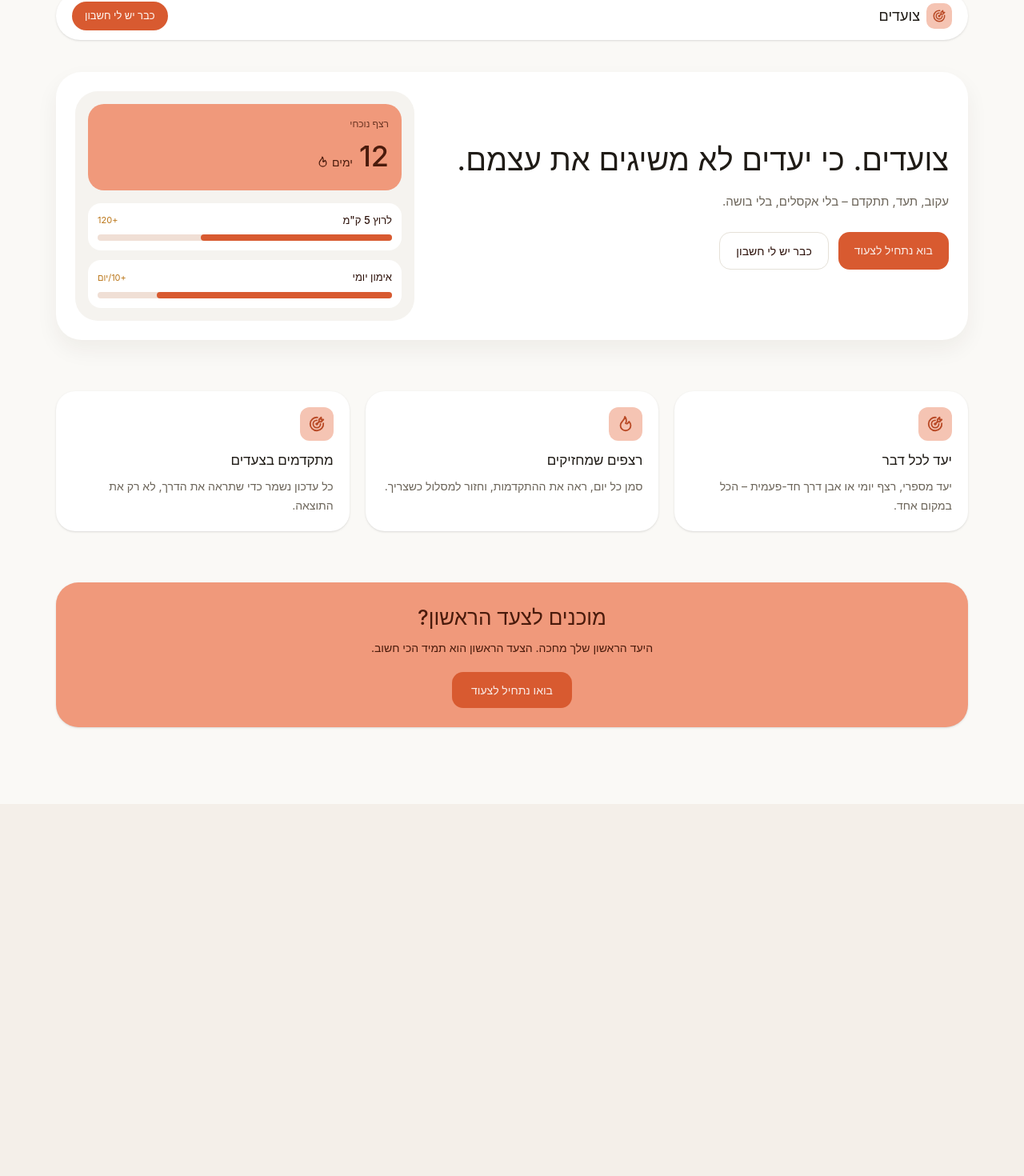
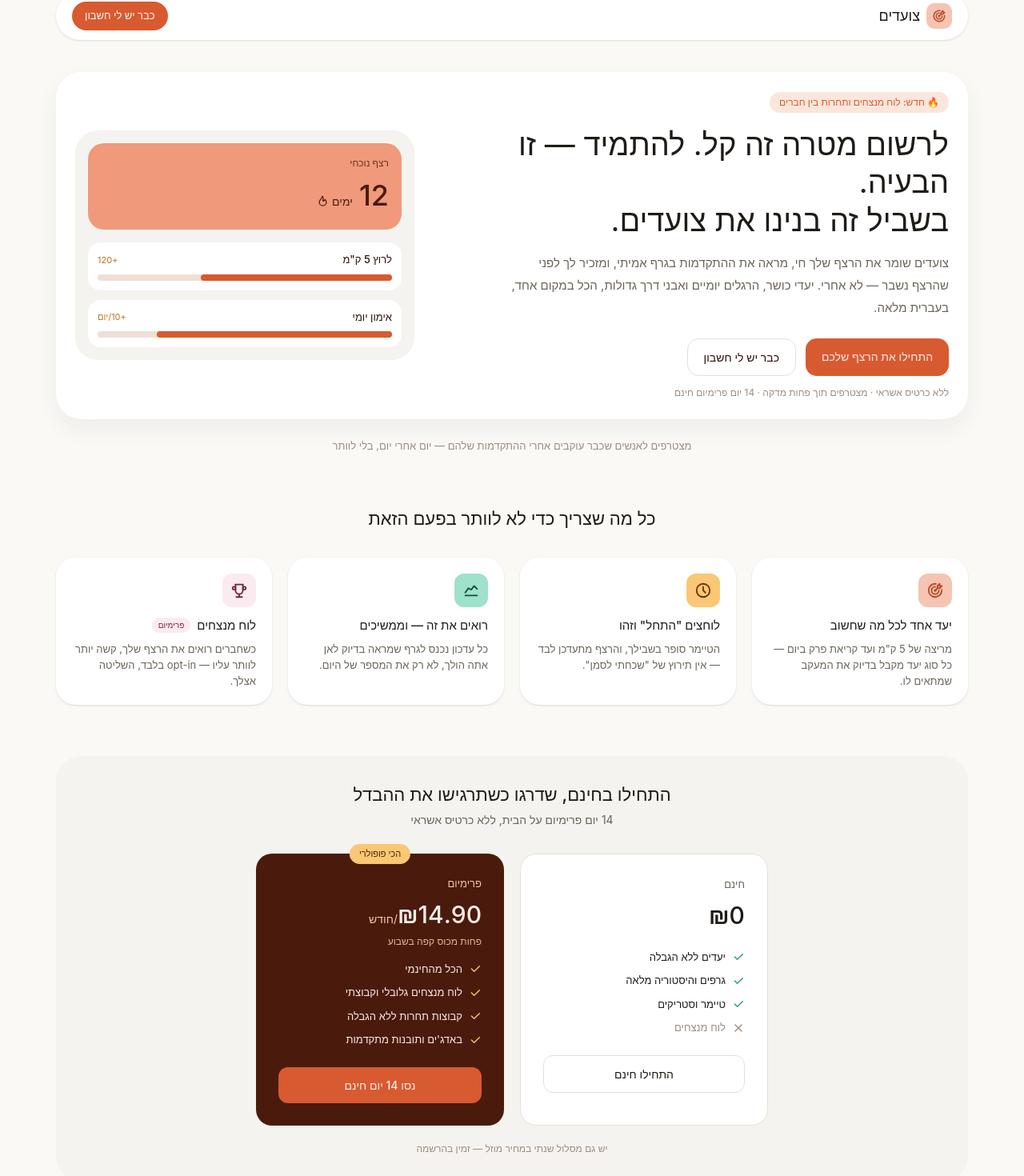
Before and after one commit to bashy-yacob/tsoadim, a Next.js app: page / in a window 1280 px wide. Shown: the part 42-1512 px from the top of the page at 80% size. Before the commit the page ends 1047 px from the top, so only its background shows below. Built offline with nearby package versions, Linux system fonts and the light colour scheme.

Commit message:
דף נחיתה

```diff
--- a/components/landing-screen.tsx
+++ b/components/landing-screen.tsx
@@ -1,6 +1,11 @@
 import {
   IconFlame,
   IconTargetArrow,
+  IconClock,
+  IconChartLine,
+  IconTrophy,
+  IconCheck,
+  IconX,
 } from "@tabler/icons-react";
 import Link from "next/link";
 
@@ -8,6 +13,7 @@ export function LandingScreen() {
   return (
     <main className="min-h-screen bg-[#FAF9F6] px-4 py-8" dir="rtl">
       <div className="mx-auto max-w-[1140px]">
+        {/* NAV */}
         <header className="mb-10 flex items-center justify-between rounded-full bg-white px-5 py-3 shadow-sm">
           <div className="flex items-center gap-2">
             <div className="flex h-[32px] w-[32px] items-center justify-center rounded-[10px] bg-[#F5C4B3] text-[#B94A26]">
@@ -20,20 +26,33 @@ export function LandingScreen() {
           </Link>
         </header>
 
-        <section className="mb-16 grid items-center gap-8 rounded-[32px] bg-[#fff] p-6 shadow-[0_12px_28px_rgba(52,31,16,0.06)] md:grid-cols-[1.2fr_0.8fr]">
+        {/* HERO */}
+        <section className="mb-6 grid items-center gap-8 rounded-[32px] bg-white p-6 shadow-[0_12px_28px_rgba(52,31,16,0.06)] md:grid-cols-[1.2fr_0.8fr]">
           <div>
-            <h1 className="text-[38px] leading-[1.2] text-[#1F1B16]">צועדים. כי יעדים לא משיגים את עצמם.</h1>
+            <span className="mb-4 inline-block rounded-full bg-[#FBE6DC] px-3 py-1 text-[12px] font-medium text-[#D85A30]">
+              🔥 חדש: לוח מנצחים ותחרות בין חברים
+            </span>
+            <h1 className="text-[38px] leading-[1.25] text-[#1F1B16]">
+              לרשום מטרה זה קל. להתמיד — זו הבעיה.
+              <br />
+              בשביל זה בנינו את צועדים.
+            </h1>
             <p className="mt-4 max-w-[560px] text-[15px] leading-7 text-[#6B6459]">
-              עקוב, תעד, תתקדם – בלי אקסלים, בלי בושה.
+              צועדים שומר את הרצף שלך חי, מראה את ההתקדמות בגרף אמיתי, ומזכיר לך לפני
+              שהרצף נשבר — לא אחרי. יעדי כושר, הרגלים יומיים ואבני דרך גדולות, הכל
+              במקום אחד, בעברית מלאה.
             </p>
             <div className="mt-6 flex flex-wrap gap-3">
               <Link href="/auth" className="rounded-[14px] bg-[#D85A30] px-5 py-3 text-[14px] font-medium text-[#FAECE7]">
-                בוא נתחיל לצעוד
+                התחילו את הרצף שלכם
               </Link>
               <Link href="/dashboard" className="rounded-[14px] border border-[#E5E1D8] bg-white px-5 py-3 text-[14px] font-medium text-[#2d120b]">
                 כבר יש לי חשבון
               </Link>
             </div>
+            <p className="mt-3 text-[12px] text-[#9C8C81]">
+              ללא כרטיס אשראי · מצטרפים תוך פחות מדקה · 14 יום פרימיום חינם
+            </p>
           </div>
 
           <div className="rounded-[28px] bg-[#F5F3EF] p-4">
@@ -41,7 +60,9 @@ export function LandingScreen() {
               <p className="mb-1 text-[12px] font-medium opacity-80">רצף נוכחי</p>
               <div className="flex items-baseline gap-2">
                 <span className="text-[36px] font-medium">12</span>
-                <span className="inline-flex items-center gap-1 text-[14px]">ימים <IconFlame size={15} aria-hidden="true" /></span>
+                <span className="inline-flex items-center gap-1 text-[14px]">
+                  ימים <IconFlame size={15} aria-hidden="true" />
+                </span>
               </div>
             </div>
             <div className="mt-4 space-y-3">
@@ -67,29 +88,148 @@ export function LandingScreen() {
           </div>
         </section>
 
-        <section className="mb-16 grid gap-5 md:grid-cols-3">
+        {/* TRUST LINE */}
+        <p className="mb-16 text-center text-[13px] text-[#9C8C81]">
+          מצטרפים לאנשים שכבר עוקבים אחרי ההתקדמות שלהם — יום אחרי יום, בלי לוותר
+        </p>
+
+        {/* FEATURES */}
+        <section className="mb-16">
+          <h2 className="mb-8 text-center text-[22px] font-medium text-[#1F1B16]">
+            כל מה שצריך כדי לא לוותר בפעם הזאת
+          </h2>
+          <div className="grid gap-5 md:grid-cols-4">
             {[
-            { icon: <IconTargetArrow size={22} />, title: "יעד לכל דבר", text: "יעד מספרי, רצף יומי או אבן דרך חד-פעמית – הכל במקום אחד." },
-            { icon: <IconFlame size={22} />, title: "רצפים שמחזיקים", text: "סמן כל יום, ראה את ההתקדמות, וחזור למסלול כשצריך." },
-            { icon: <IconTargetArrow size={22} />, title: "מתקדמים בצעדים", text: "כל עדכון נשמר כדי שתראה את הדרך, לא רק את התוצאה." },
+              {
+                icon: <IconTargetArrow size={22} />,
+                iconBg: "bg-[#F5C4B3]",
+                iconColor: "text-[#B94A26]",
+                title: "יעד אחד לכל מה שחשוב",
+                text: "מריצה של 5 ק\"מ ועד קריאת פרק ביום — כל סוג יעד מקבל בדיוק את המעקב שמתאים לו.",
+              },
+              {
+                icon: <IconClock size={22} />,
+                iconBg: "bg-[#FAC775]",
+                iconColor: "text-[#633806]",
+                title: 'לוחצים "התחל" וזהו',
+                text: "הטיימר סופר בשבילך, והרצף מתעדכן לבד — אין תירוץ של \"שכחתי לסמן\".",
+              },
+              {
+                icon: <IconChartLine size={22} />,
+                iconBg: "bg-[#9FE1CB]",
+                iconColor: "text-[#085041]",
+                title: "רואים את זה — וממשיכים",
+                text: "כל עדכון נכנס לגרף שמראה בדיוק לאן אתה הולך, לא רק את המספר של היום.",
+              },
+              {
+                icon: <IconTrophy size={22} />,
+                iconBg: "bg-[#FBEAF0]",
+                iconColor: "text-[#72243E]",
+                title: "לוח מנצחים",
+                badge: "פרימיום",
+                text: "כשחברים רואים את הרצף שלך, קשה יותר לוותר עליו — opt-in בלבד, השליטה אצלך.",
+              },
             ].map((item) => (
               <div key={item.title} className="rounded-[24px] bg-white p-5 shadow-sm">
-              <div className="mb-3 flex h-[42px] w-[42px] items-center justify-center rounded-[12px] bg-[#F5C4B3] text-[#B94A26]">
+                <div className={`mb-3 flex h-[42px] w-[42px] items-center justify-center rounded-[12px] ${item.iconBg} ${item.iconColor}`}>
                   {item.icon}
                 </div>
-              <h2 className="mb-2 text-[17px] font-medium text-[#1F1B16]">{item.title}</h2>
-              <p className="text-[14px] leading-6 text-[#6B6459]">{item.text}</p>
+                <h3 className="mb-2 flex items-center gap-2 text-[15px] font-medium text-[#1F1B16]">
+                  {item.title}
+                  {item.badge && (
+                    <span className="rounded-full bg-[#FBEAF0] px-2 py-0.5 text-[10px] font-medium text-[#72243E]">
+                      {item.badge}
+                    </span>
+                  )}
+                </h3>
+                <p className="text-[13px] leading-5 text-[#6B6459]">{item.text}</p>
               </div>
             ))}
+          </div>
         </section>
 
-        <section className="mb-16 rounded-[28px] bg-[#F0997B] p-6 text-center text-[#4A1B0C] shadow-sm">
-          <h2 className="mb-2 text-[26px] font-medium">מוכנים לצעד הראשון?</h2>
-          <p className="mb-5 text-[14px]">היעד הראשון שלך מחכה. הצעד הראשון הוא תמיד הכי חשוב.</p>
+        {/* PRICING */}
+        <section className="mb-16 rounded-[32px] bg-[#F5F3EF] p-8">
+          <h2 className="mb-1 text-center text-[22px] font-medium text-[#1F1B16]">
+            התחילו בחינם, שדרגו כשתרגישו את ההבדל
+          </h2>
+          <p className="mb-8 text-center text-[14px] text-[#6B6459]">
+            14 יום פרימיום על הבית, ללא כרטיס אשראי
+          </p>
+
+          <div className="mx-auto grid max-w-[640px] gap-5 md:grid-cols-2">
+            {/* Free */}
+            <div className="rounded-[20px] border border-[#E5E1D8] bg-white p-7">
+              <p className="mb-1.5 text-[13px] font-medium text-[#6B6459]">חינם</p>
+              <p className="mb-5 text-[30px] font-medium text-[#1F1B16]">₪0</p>
+              <ul className="mb-6 space-y-2.5">
+                <li className="flex items-center gap-2 text-[13px] text-[#1F1B16]">
+                  <IconCheck size={16} className="text-[#1D9E75]" /> יעדים ללא הגבלה
+                </li>
+                <li className="flex items-center gap-2 text-[13px] text-[#1F1B16]">
+                  <IconCheck size={16} className="text-[#1D9E75]" /> גרפים והיסטוריה מלאה
+                </li>
+                <li className="flex items-center gap-2 text-[13px] text-[#1F1B16]">
+                  <IconCheck size={16} className="text-[#1D9E75]" /> טיימר וסטריקים
+                </li>
+                <li className="flex items-center gap-2 text-[13px] text-[#9C8C81]">
+                  <IconX size={16} /> לוח מנצחים
+                </li>
+              </ul>
+              <Link href="/auth" className="block rounded-[12px] border border-[#E5E1D8] bg-white py-3 text-center text-[14px] font-medium text-[#1F1B16]">
+                התחילו חינם
+              </Link>
+            </div>
+
+            {/* Premium */}
+            <div className="relative rounded-[20px] bg-[#4A1B0C] p-7">
+              <span className="absolute -top-3 left-1/2 -translate-x-1/2 rounded-full bg-[#FAC775] px-3 py-1 text-[11px] font-medium text-[#412402]">
+                הכי פופולרי
+              </span>
+              <p className="mb-1.5 text-[13px] font-medium text-[#F5C4B3]">פרימיום</p>
+              <p className="mb-0.5 text-[30px] font-medium text-[#FAECE7]">
+                ₪14.90<span className="text-[14px] font-normal text-[#F5C4B3]">/חודש</span>
+              </p>
+              <p className="mb-4 text-[12px] text-[#E8B49E]">פחות מכוס קפה בשבוע</p>
+              <ul className="mb-6 space-y-2.5">
+                <li className="flex items-center gap-2 text-[13px] text-[#FAECE7]">
+                  <IconCheck size={16} className="text-[#FAC775]" /> הכל מהחינמי
+                </li>
+                <li className="flex items-center gap-2 text-[13px] text-[#FAECE7]">
+                  <IconCheck size={16} className="text-[#FAC775]" /> לוח מנצחים גלובלי וקבוצתי
+                </li>
+                <li className="flex items-center gap-2 text-[13px] text-[#FAECE7]">
+                  <IconCheck size={16} className="text-[#FAC775]" /> קבוצות תחרות ללא הגבלה
+                </li>
+                <li className="flex items-center gap-2 text-[13px] text-[#FAECE7]">
+                  <IconCheck size={16} className="text-[#FAC775]" /> באדג&apos;ים ותובנות מתקדמות
+                </li>
+              </ul>
+              <Link href="/auth" className="block rounded-[12px] bg-[#D85A30] py-3 text-center text-[14px] font-medium text-[#FAECE7]">
+                נסו 14 יום חינם
+              </Link>
+            </div>
+          </div>
+          <p className="mt-5 text-center text-[12px] text-[#9C8C81]">
+            יש גם מסלול שנתי במחיר מוזל — זמין בהרשמה
+          </p>
+        </section>
+
+        {/* FINAL CTA */}
+        <section className="mb-8 rounded-[28px] bg-[#F0997B] p-6 text-center text-[#4A1B0C] shadow-sm">
+          <h2 className="mb-2 text-[26px] font-medium">הרצף הראשון שלך מתחיל היום</h2>
+          <p className="mb-5 text-[14px]">
+            דקה אחת עכשיו, בלי כרטיס אשראי — ותוכל לראות בעצמך למה קשה להפסיק.
+          </p>
           <Link href="/auth" className="inline-flex rounded-[14px] bg-[#D85A30] px-6 py-3 text-[14px] font-medium text-[#FAECE7]">
-            בואו נתחיל לצעוד
+            הרשמה חינם
           </Link>
         </section>
+
+        {/* FOOTER */}
+        <footer className="pb-4 text-center text-[12px] text-[#9C8C81]">
+          צועדים © 2026 · תנאי שימוש · פרטיות
+        </footer>
       </div>
     </main>
   );
```
Lines whose indentation alone changed are shown as unchanged.
